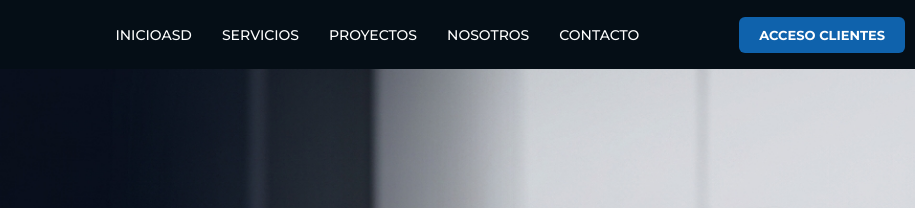
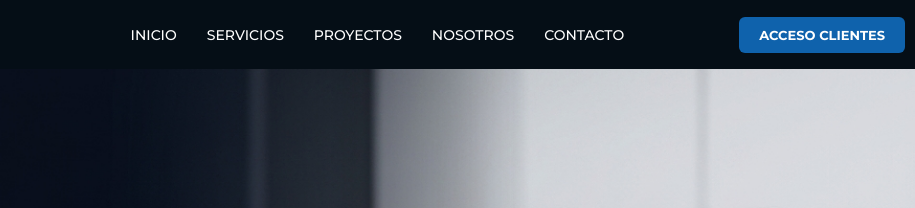
Before and after one commit to NM-INGENIERIA/Nm-Ingenieria, a plain HTML site: page index.html in a window 1280 px wide. Shown: the top 208 px of the page, 365-1280 px from the left. Drawn offline with Linux system fonts and the light colour scheme.

Commit message:
fin del test

```diff
--- a/index.html
+++ b/index.html
@@ -24,7 +24,7 @@
         </div>
         <div class="main-links">
             <ul class="main-center">
-                <li><a href="#">Inicioasd</a></li>
+                <li><a href="#">Inicio</a></li>
                 <li><a href="#">Servicios</a></li>
                 <li><a href="#">Proyectos</a></li>
                 <li><a href="#">Nosotros</a></li>
```
